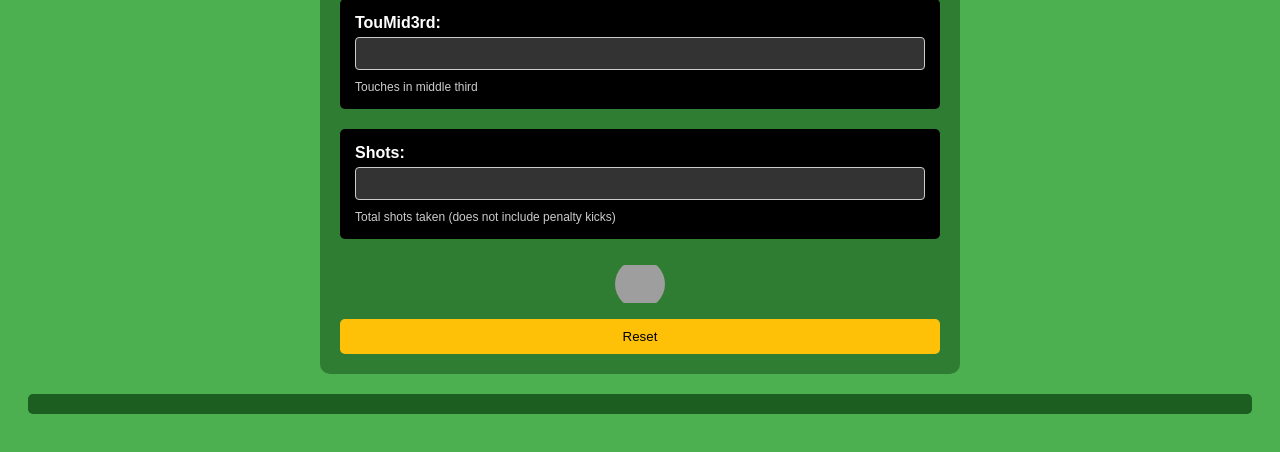
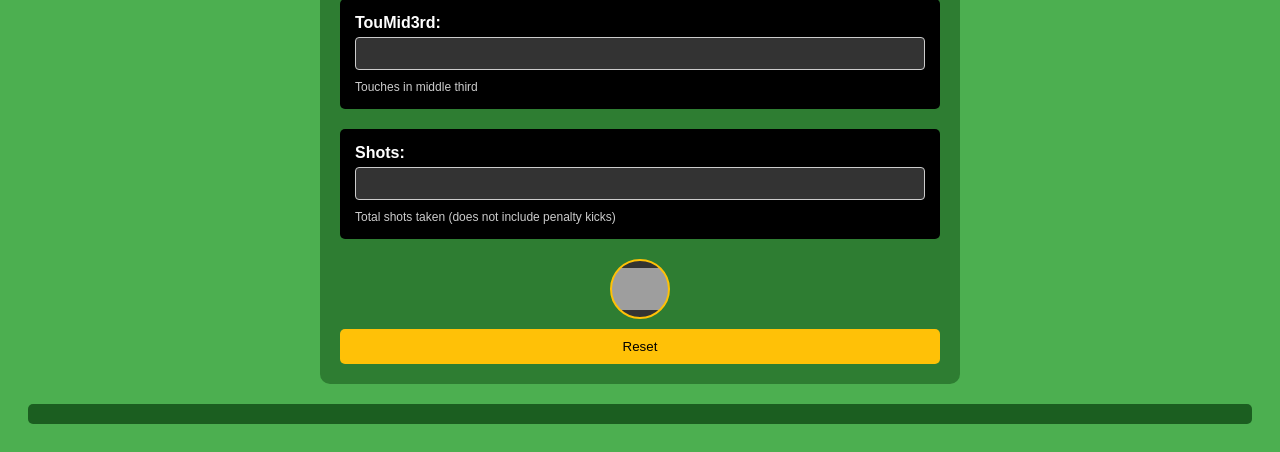
Before and after one commit to Fidot-2311/Dissertation, a Flask app: page / in a window 1280 px wide. Shown: the part 1559-2011 px from the top of the page. Before the commit the page ends 1973 px from the top, so only its background shows below. Run offline with Flask 3, Linux system fonts and the light colour scheme; parts of the project's set-up code (start-up, migrations or seed data) failed here and were passed over; grey boxes are pictures that could not be loaded.

Commit message:
Add files via upload

```diff
--- a/templates/index.html
+++ b/templates/index.html
@@ -49,14 +49,15 @@
         .football-btn {
             background: url('https://image.shutterstock.com/image-vector/vector-illustration-soccer-ball-isolated-260nw-1067199104.jpg') no-repeat center center;
             background-size: contain;
-            width: 50px;
-            height: 50px;
-            border: none;
+            width: 60px; /* Increased size for better visibility */
+            height: 60px; /* Increased size for better visibility */
+            border: 2px solid #FFC107; /* Added border to make it stand out */
             border-radius: 50%;
             cursor: pointer;
             margin: auto;
             display: block;
             margin-top: 20px;
+            background-color: #333; /* Fallback background color */
         }
         button {
             background-color: #FFC107; /* Updated color for better visibility */
```
